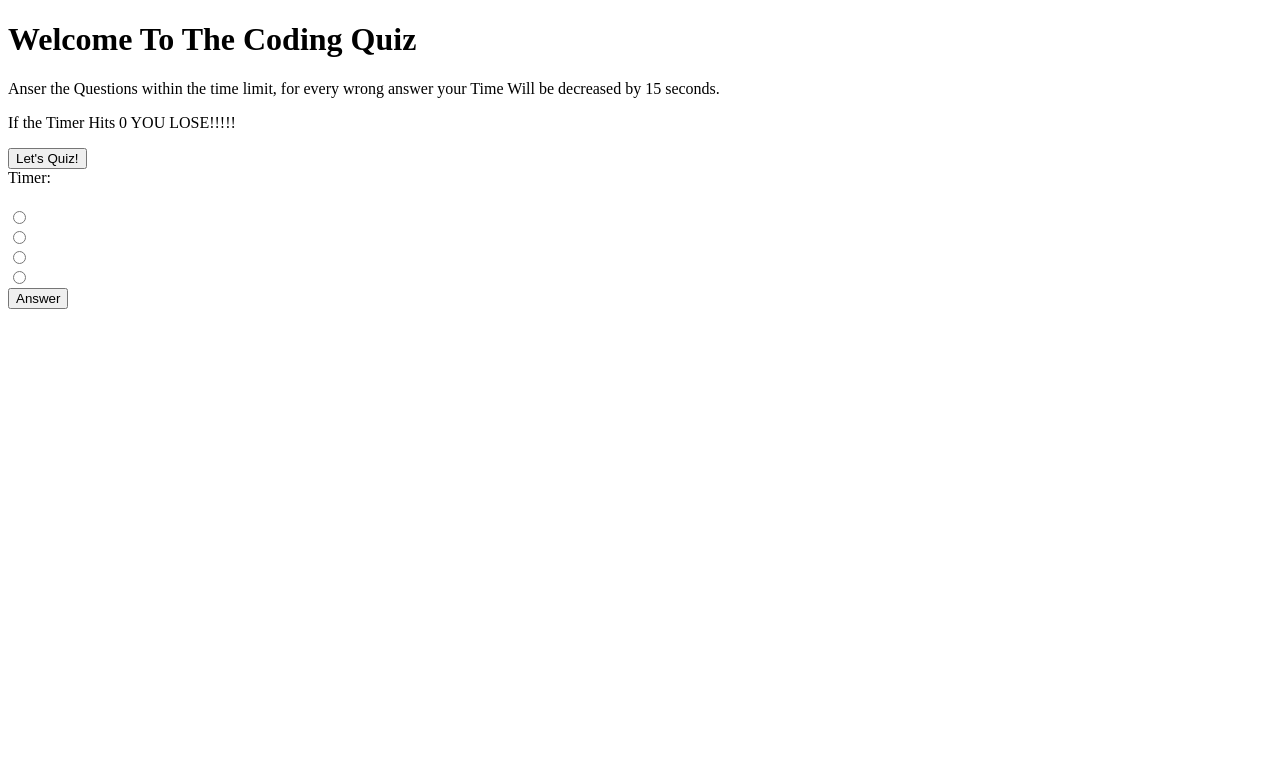
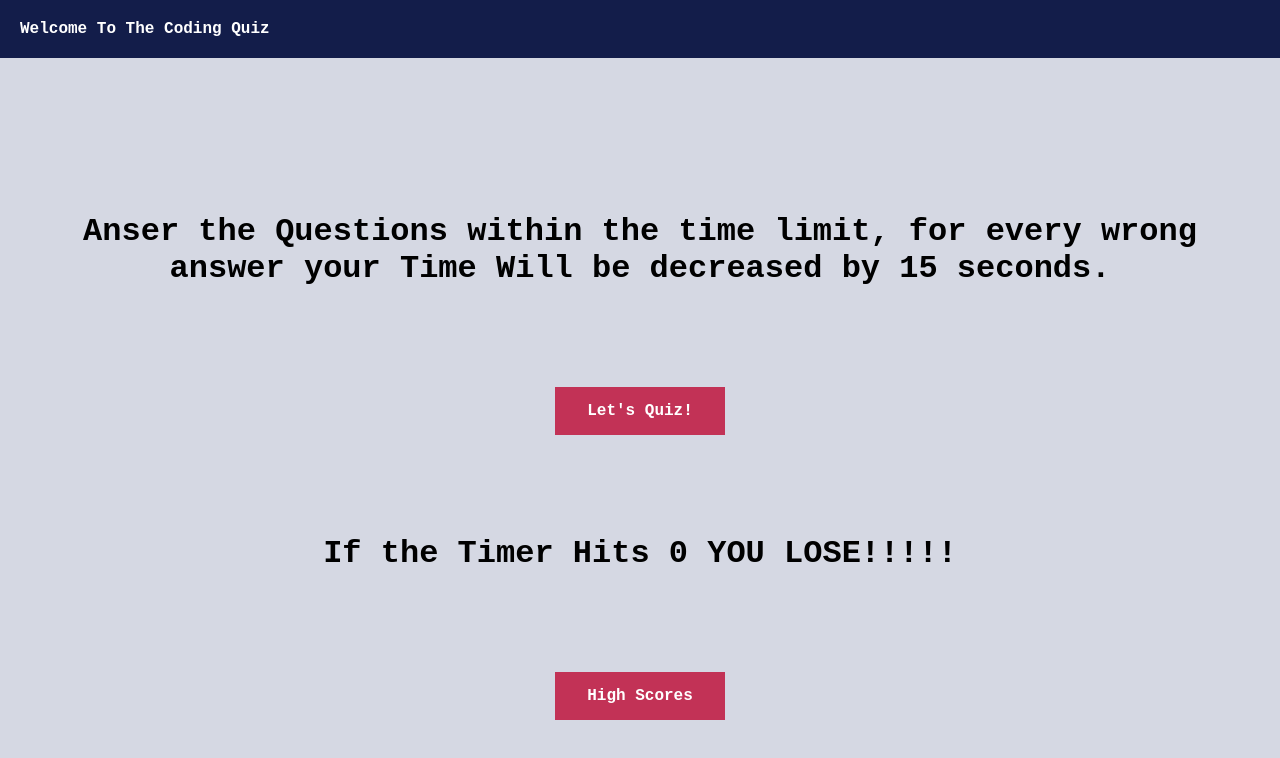
Before and after one commit to Dylan-Stroud/coding-test, a plain HTML site: page index.html in a window 1280 px wide. Drawn offline with Linux system fonts and the light colour scheme.

Commit message:
added for high scores and css styling for main menu

```diff
--- a/assets/style.css
+++ b/assets/style.css
@@ -0,0 +1,58 @@
+:root {
+    background-color: #d5d8e3;
+  }
+
+  * {
+    box-sizing: border-box;
+    font-family: 'Courier New', monospace;
+    font-weight: bolder;
+    margin: 0;
+    padding:0;
+
+
+  }
+
+
+  header{
+    background-color: #131d4a;
+    padding: 20px;
+    color: #ffffff;
+    margin-bottom: 25px;
+
+  }
+  .startCont{
+    padding:30px;
+    display:flex;
+    flex-direction: column;
+    justify-content: center;
+    font-size: 2em;
+    text-align: center;
+
+    align-items: center;
+    size: 50px;
+  }
+  .startCont *{
+
+    margin-top: 100px;
+  }
+  .btn{
+
+    background-color: #c23256; /* Green */
+    border: none;
+    color: white;
+    padding: 15px 32px;
+    text-align: center;
+    text-decoration: none;
+    display: inline-block;
+    font-size: 16px;
+
+  }
+  .btn:hover{
+    background-color: #781e34;
+
+  }
+
+  .mainWindow{
+
+    display:none;
+  }
--- a/index.html
+++ b/index.html
@@ -9,12 +9,15 @@
 
 </head>
 <body>
-  <h1>Welcome To The Coding Quiz</h1>
+  <header>Welcome To The Coding Quiz</header>
 
   <div class = 'startCont'>
+
     <p>Anser the Questions within the time limit, for every wrong answer your Time Will be decreased by 15 seconds.</p>
+    <button id = "startBtn" type = "button" class = "btn">Let's Quiz!</button>
     <p>If the Timer Hits 0 YOU LOSE!!!!!</p>
-    <button id = "startBtn" type = "button" class = "btn">Let's Quiz!</button>
+    <button id = "hscoreBtn" type = "button" class = "btn">High Scores</button>
+
   </div>
 
   <main class = "mainWindow">
@@ -48,6 +51,12 @@
         <button id = "ansBtn" type = "button" class = "btn">Answer</button>
       </footer>
     </div>
+    <div id = "highScorePane">
+      <ol>
+        <li id ="hsList"></li>
+
+      </ol>
+    </div>
 
 
 
```
